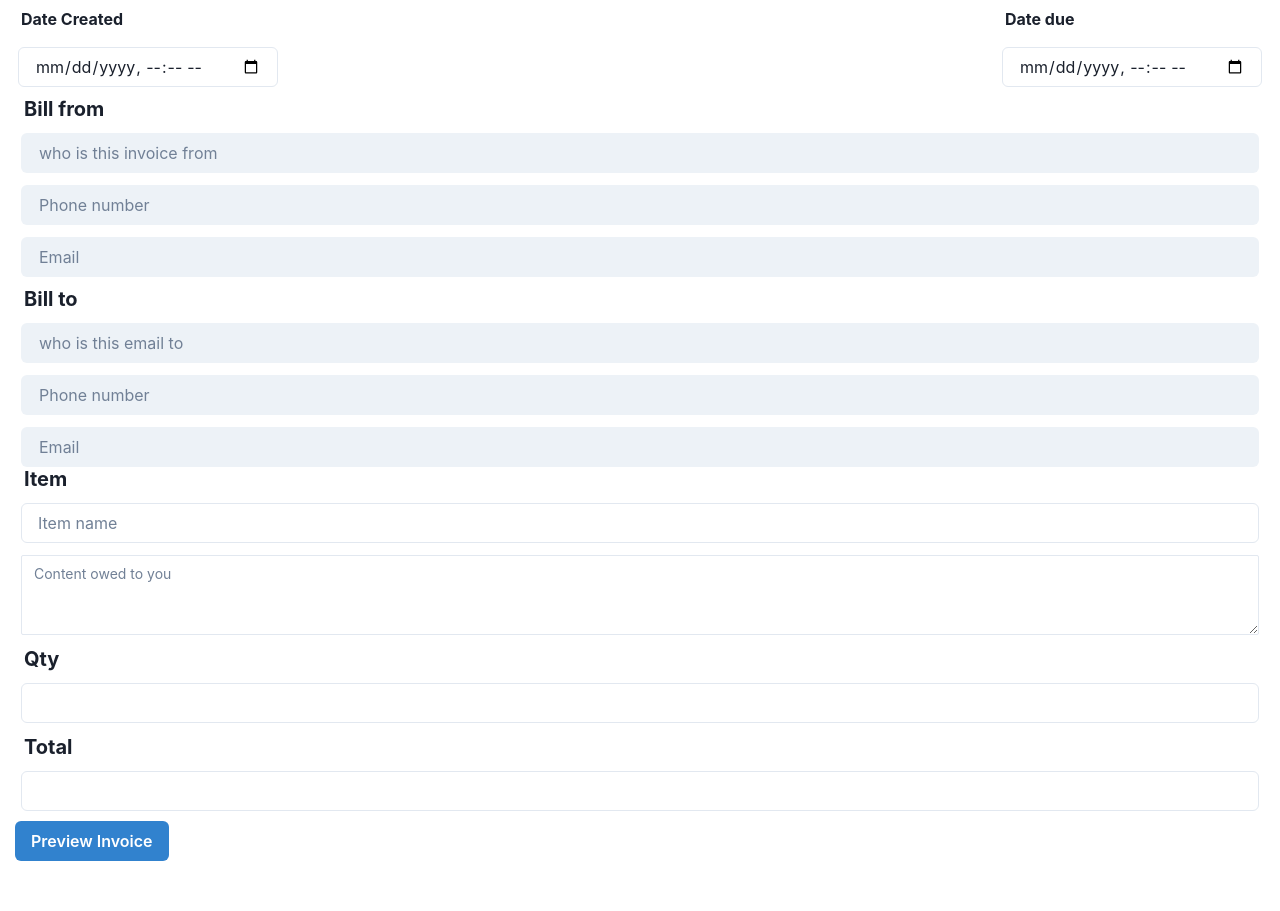
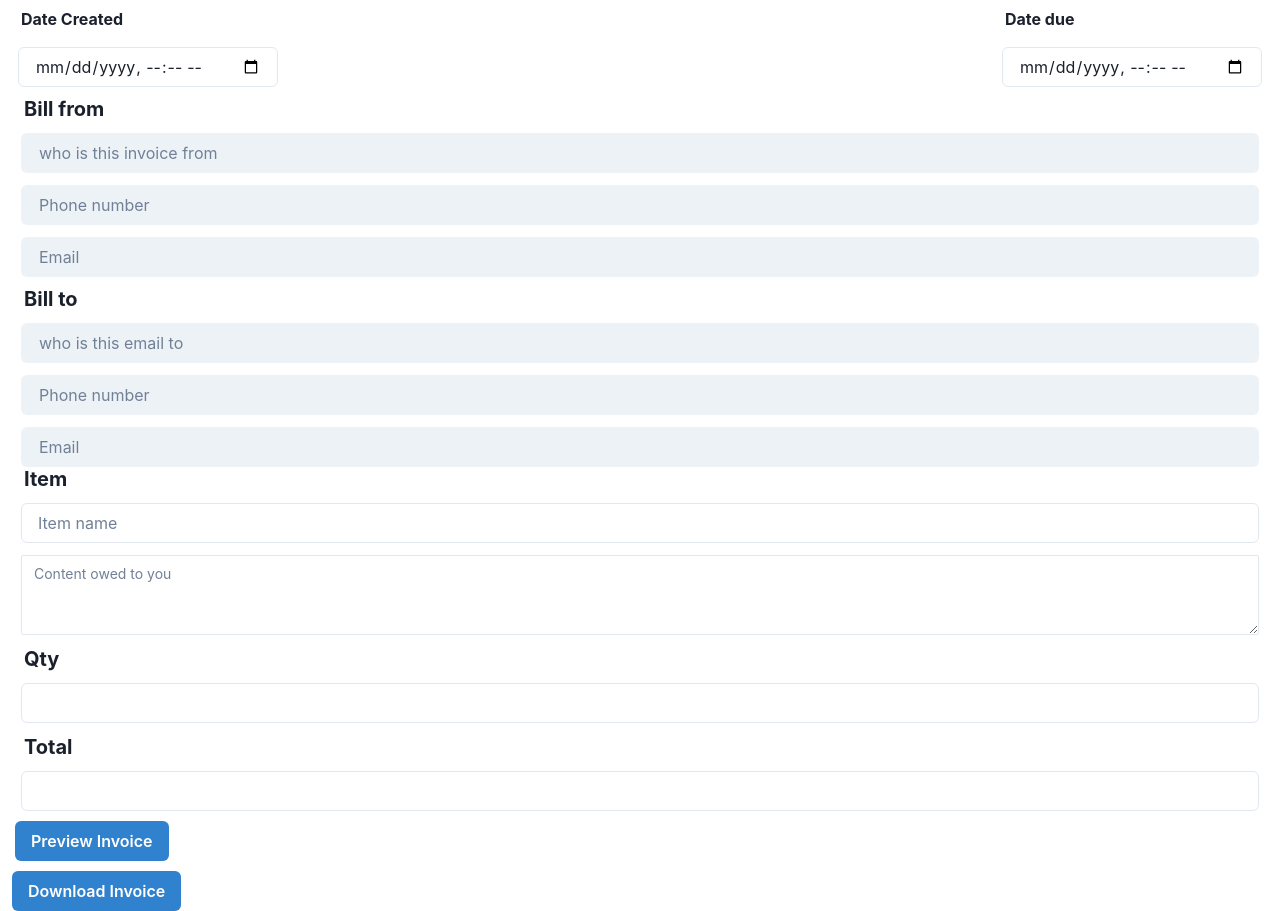
Before and after one commit to kodervine/ceendit-react, a React (Vite) app: page / in a window 1280 px wide. Before the commit the page ends 861 px from the top, so only its background shows below. Built offline with nearby package versions, Linux system fonts and the light colour scheme.

Commit message:
installed both pdfjs and jspdf dependencies to convert page to pdf

```diff
--- a/package.json
+++ b/package.json
@@ -13,6 +13,8 @@
     "@emotion/react": "^11.10.5",
     "@emotion/styled": "^11.10.5",
     "framer-motion": "^6.5.1",
+    "jspdf": "^2.5.1",
+    "pdfjs": "^2.4.7",
     "react": "^18.2.0",
     "react-dom": "^18.2.0",
     "react-router-dom": "^6.6.1"
--- a/src/App.jsx
+++ b/src/App.jsx
@@ -1,4 +1,4 @@
-import { useState } from "react";
+import { useState, useRef } from "react";
 import "./App.css";
 import {
   BrowserRouter as Router,
@@ -9,13 +9,16 @@ import {
 import { useGlobalContext } from "./context";
 import InvoiceApp from "./pages/InvoiceApp";
 import FormPreview from "./pages/FormPreview";
+import InvoiceToPdf from "./components/InvoiceToPdf";
 
 function App() {
-  const { showPreviewComponent, handlePreviewData } = useGlobalContext();
+  const { showPreviewComponent, handlePreviewData, handleGenerateInvoicePdf } =
+    useGlobalContext();
   return (
     <BrowserRouter>
       <InvoiceApp />
       {showPreviewComponent && <FormPreview />}
+      <InvoiceToPdf />
     </BrowserRouter>
 
     // <div className="App">
--- a/src/components/InvoiceToPdf.jsx
+++ b/src/components/InvoiceToPdf.jsx
@@ -0,0 +1,15 @@
+import React from "react";
+import { Box, Button } from "@chakra-ui/react";
+import { useGlobalContext } from "../context";
+const InvoiceToPdf = () => {
+  const { handleGenerateInvoicePdf } = useGlobalContext();
+  return (
+    <Box mt="10px">
+      <Button onClick={handleGenerateInvoicePdf} colorScheme="blue">
+        Download Invoice
+      </Button>
+    </Box>
+  );
+};
+
+export default InvoiceToPdf;
--- a/src/context.jsx
+++ b/src/context.jsx
@@ -1,4 +1,5 @@
-import React, { useContext, useState } from "react";
+import React, { useContext, useState, useRef } from "react";
+import jsPDF from "jspdf";
 import App from "./App";
 import FormPreview from "./pages/FormPreview";
 
@@ -44,6 +45,18 @@ const AppProvider = ({ children }) => {
     e.preventDefault();
     setAllInvoiceData(allInvoiceData.concat(invoiceFormData));
   };
+  const FormPreview = useRef();
+  const handleGenerateInvoicePdf = () => {
+    const doc = new jsPDF({
+      format: "a4",
+      unit: "px",
+    });
+    doc.html(FormPreview.current, {
+      async callback(doc) {
+        await doc.save("document");
+      },
+    });
+  };
 
   return (
     <AppContext.Provider
@@ -54,6 +67,7 @@ const AppProvider = ({ children }) => {
         handleInvoiceSubmit,
         showPreviewComponent,
         handlePreviewData,
+        handleGenerateInvoicePdf,
       }}
     >
       {children}
--- a/src/pages/FormPreview.jsx
+++ b/src/pages/FormPreview.jsx
@@ -13,12 +13,13 @@ import {
   Th,
   Td,
   TableContainer,
+  Button,
 } from "@chakra-ui/react";
 
 import { useGlobalContext } from "../context";
 
 const FormPreview = () => {
-  const { invoiceFormData } = useGlobalContext();
+  const { invoiceFormData, handleGenerateInvoicePdf } = useGlobalContext();
   return (
     <Stack>
       {/* Date */}
@@ -70,6 +71,12 @@ const FormPreview = () => {
           </Tbody>
         </Table>
       </TableContainer>
+
+      <Box mt="10px">
+        <Button onClick={handleGenerateInvoicePdf} colorScheme="blue">
+          Download Invoice
+        </Button>
+      </Box>
     </Stack>
   );
 };
```
Also changed, not shown: 1 other file (tests, documents, lock files or other folders).
